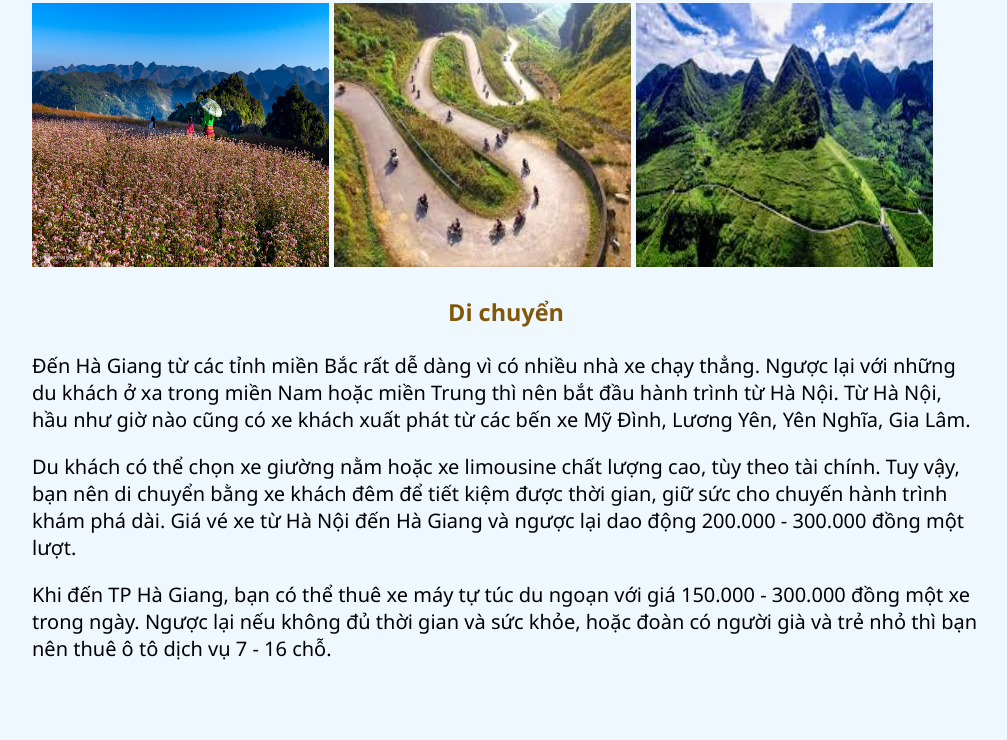
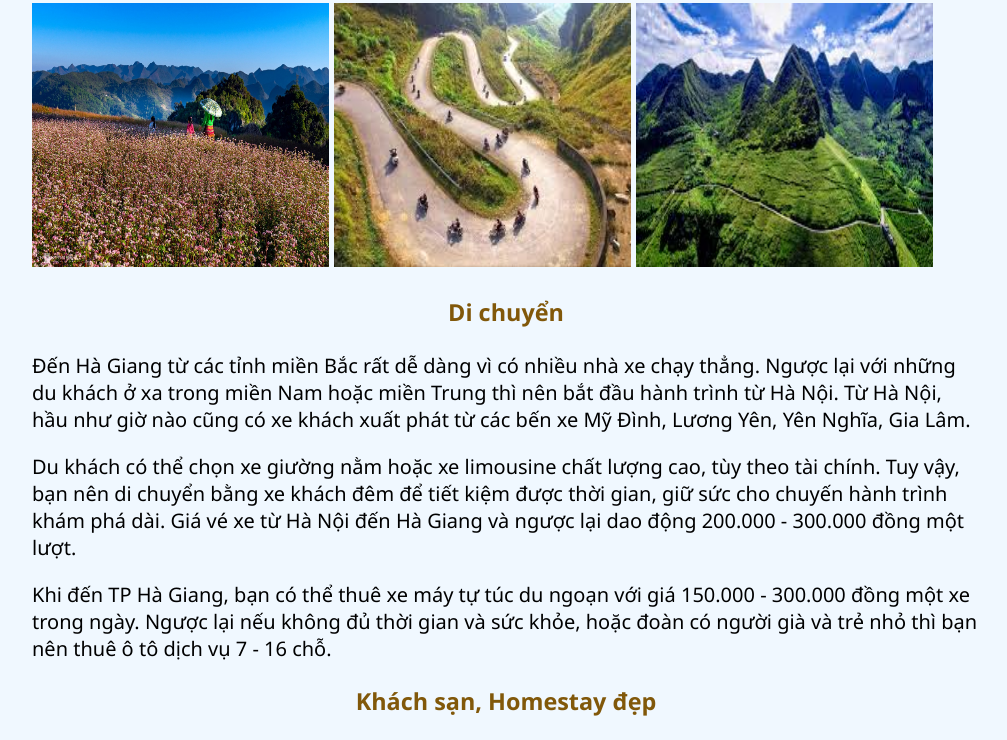
Before and after one commit to MinhAnhT/baitap2, a plain HTML site: page index.html in a window 1280 px wide. Shown: the part 670-1410 px from the top of the page, without its empty margins (134-1141 px from the left). Before the commit the page ends 1352 px from the top, so only its background shows below. Drawn offline with Linux system fonts and the light colour scheme.

Commit message:
sửa đổi lần 1

```diff
--- a/index.html
+++ b/index.html
@@ -46,5 +46,8 @@
         <p>Du khách có thể chọn xe giường nằm hoặc xe limousine chất lượng cao, tùy theo tài chính. Tuy vậy, bạn nên di chuyển bằng xe khách đêm để tiết kiệm được thời gian, giữ sức cho chuyến hành trình khám phá dài. Giá vé xe từ Hà Nội đến Hà Giang và ngược lại dao động 200.000 - 300.000 đồng một lượt.</p>
         <p>Khi đến TP Hà Giang, bạn có thể thuê xe máy tự túc du ngoạn với giá 150.000 - 300.000 đồng một xe trong ngày. Ngược lại nếu không đủ thời gian và sức khỏe, hoặc đoàn có người già và trẻ nhỏ thì bạn nên thuê ô tô dịch vụ 7 - 16 chỗ.</p>
     </div>
+    <div class="div2">
+        <h3 class="name" style="text-align: center;">Khách sạn, Homestay đẹp</h3>
+    </div>
 </body>
 </html>
```
